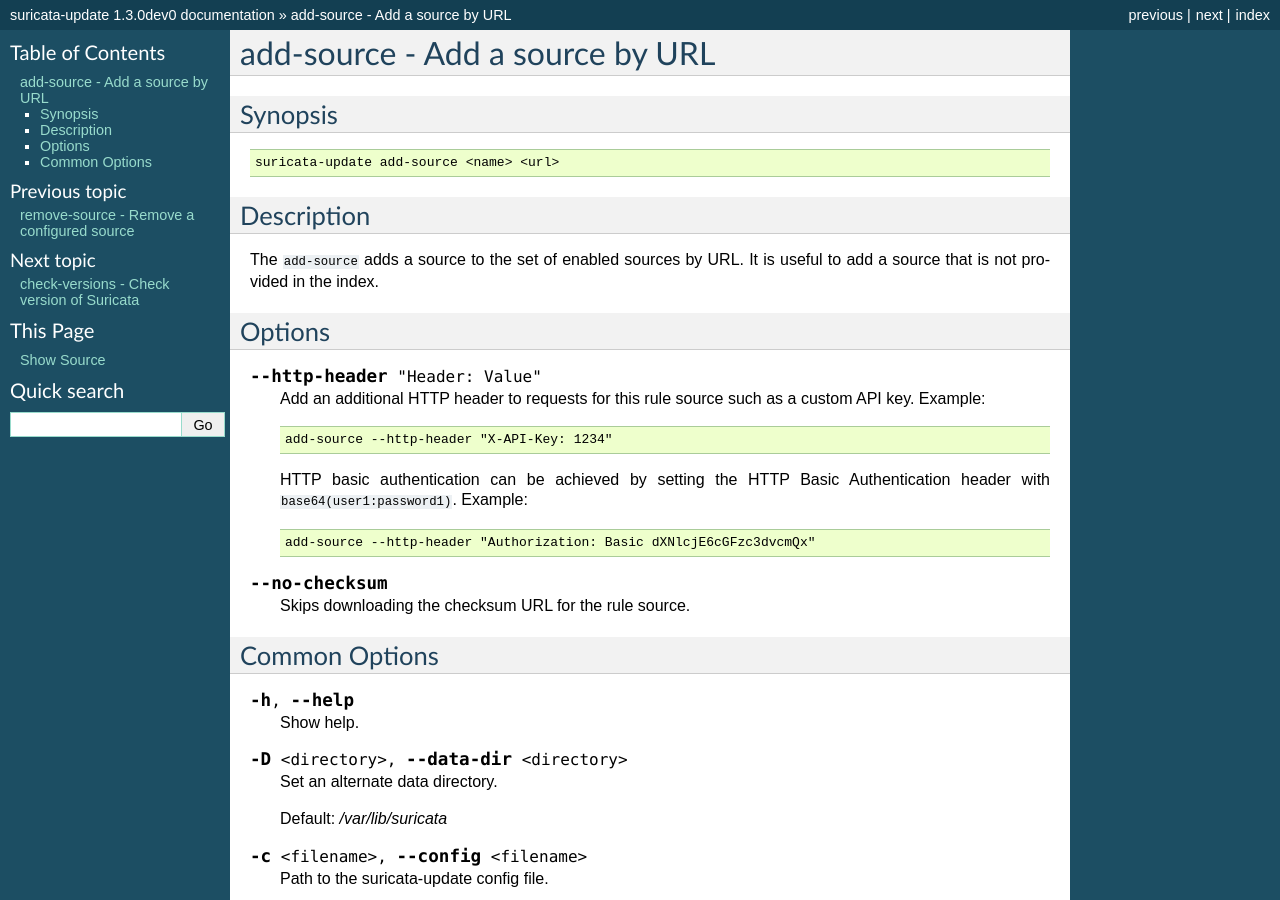
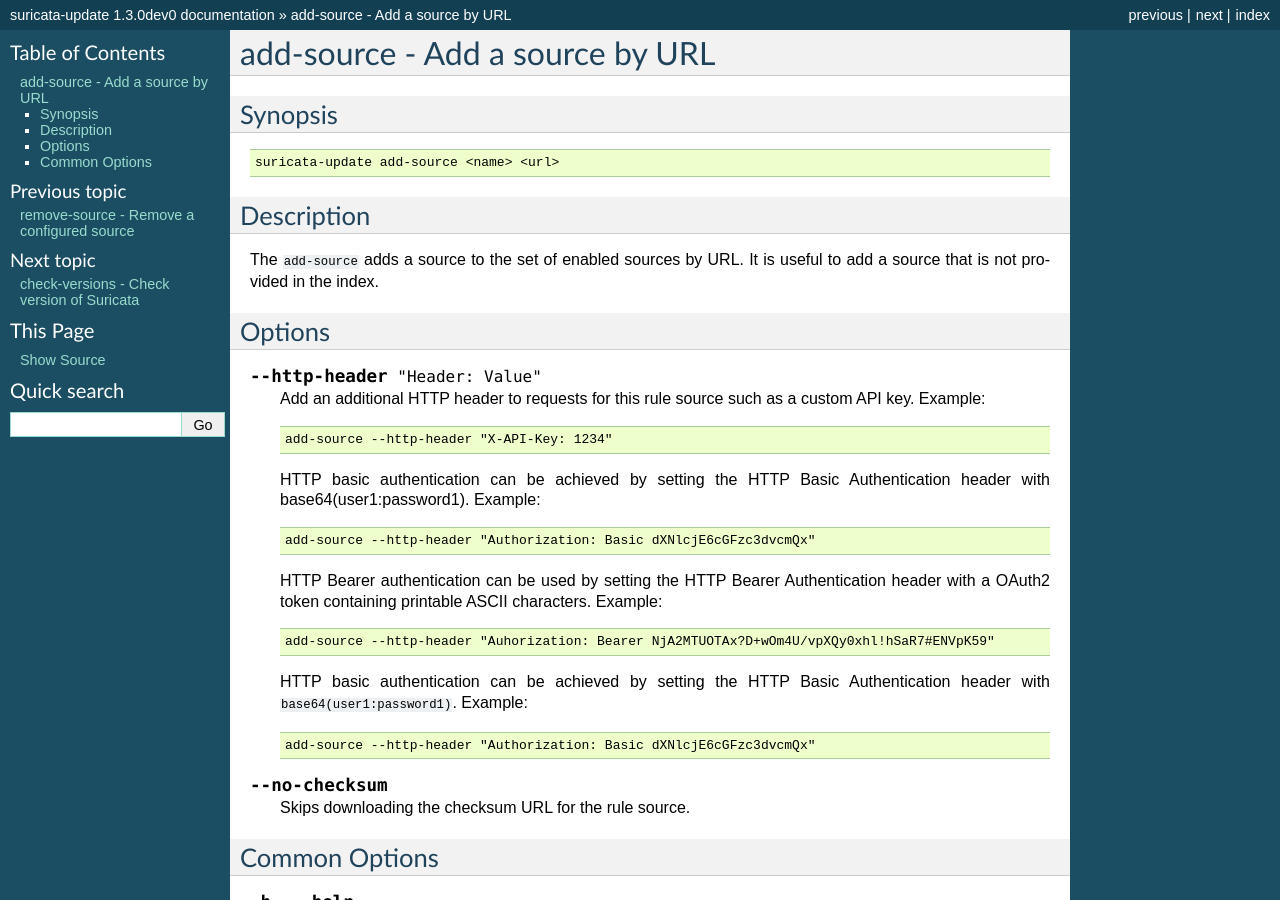
Before and after one commit to OISF/suricata-update, a Sphinx documentation site: the page built from doc/add-source.rst, in a window 1280 px wide and 900 px high. Built offline with Sphinx 7.4.7, drawn with Linux system fonts in a browser that asks for light colours.

Commit message:
Allow more characters in the custom headers
Allow more characters in the custom header regular expression to
allow for Oauth2 tokens.

Feature #4701.

[Commit message rewritten by jish@oisf.net with permission]

```diff
--- a/doc/add-source.rst
+++ b/doc/add-source.rst
@@ -25,6 +25,16 @@
 
      add-source --http-header "X-API-Key: 1234"
 
+   HTTP basic authentication can be achieved by setting the HTTP Basic Authentication header with base64(user1:password1). Example::
+
+      add-source --http-header "Authorization: Basic dXNlcjE6cGFzc3dvcmQx"
+
+   HTTP Bearer authentication can be used by setting the HTTP Bearer Authentication header
+   with a OAuth2 token containing printable ASCII characters. Example::
+
+      add-source --http-header "Auhorization: Bearer NjA2MTUOTAx?D+wOm4U/vpXQy0xhl!hSaR7#ENVpK59"
+
+
    HTTP basic authentication can be achieved by setting the HTTP Basic
    Authentication header with ``base64(user1:password1)``. Example::
      add-source --http-header "Authorization: Basic dXNlcjE6cGFzc3dvcmQx"
```
Also changed, not shown: 1 other file.
